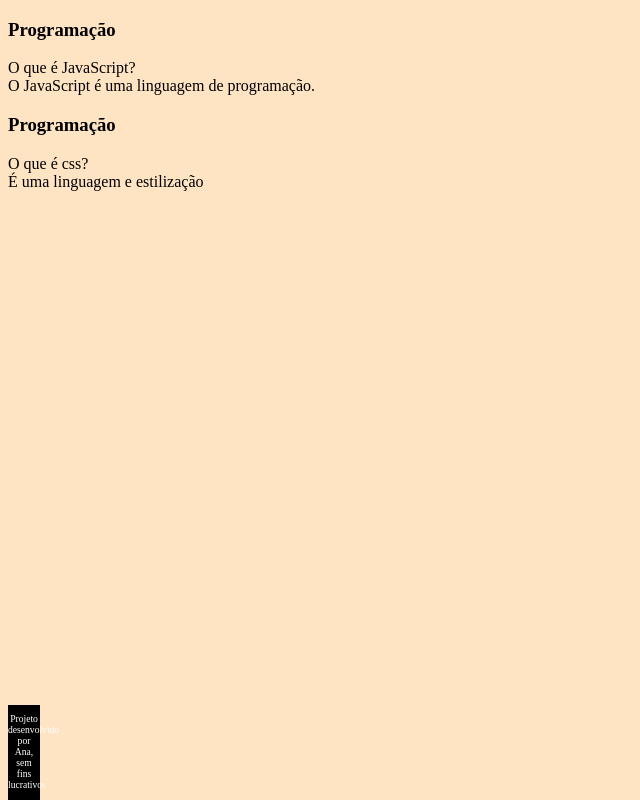
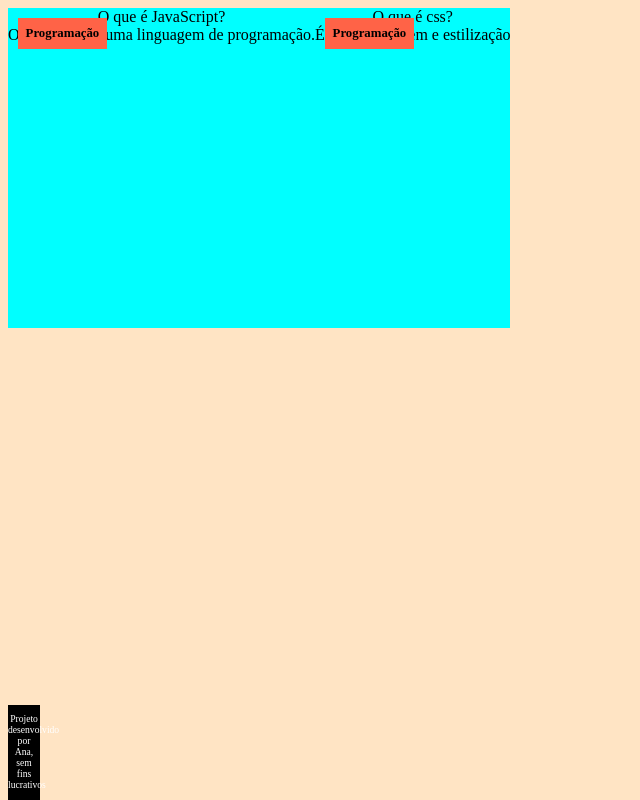
Before and after one commit to AnaBerese/FLASHCARDS-01, a plain HTML site: page index.html in a window 1280 px wide. Shown: the whole page, without its empty margins (0-640 px from the left). Drawn offline with Linux system fonts and the light colour scheme.

Commit message:
espaçamento

```diff
--- a/assetts/style.css
+++ b/assetts/style.css
@@ -18,3 +18,25 @@ footer p{
     margin-top: 0.5rem;
 
 }
+#container{
+    display:flex
+}
+.cartao{
+    margin: irem, irem;
+    background-color: aqua;
+    height: 20rem;
+    flex-grow: calc(33% - 6rem);
+}
+.cartao__conteudo{
+    text-align: center;
+    background-color: aqua;
+    height: 100%;
+}
+.cartao__conteudo h3{
+    background-color: tomato;
+    text-align: left;
+    padding: 0.5rem;
+    position: absolute;
+    margin: 0.6rem;
+    font-size: 1vw;
+}
```
